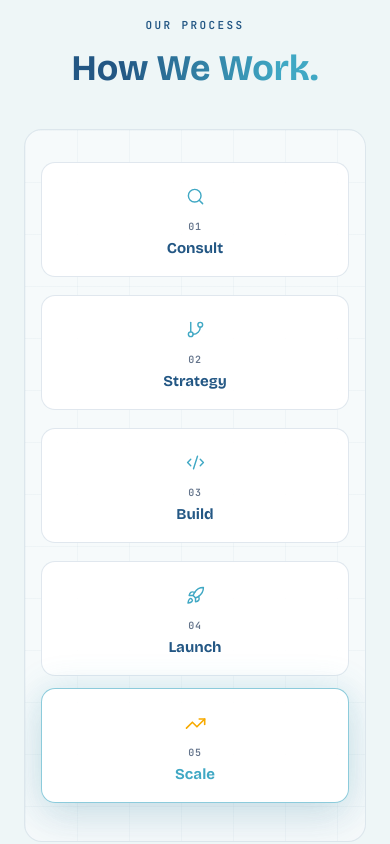
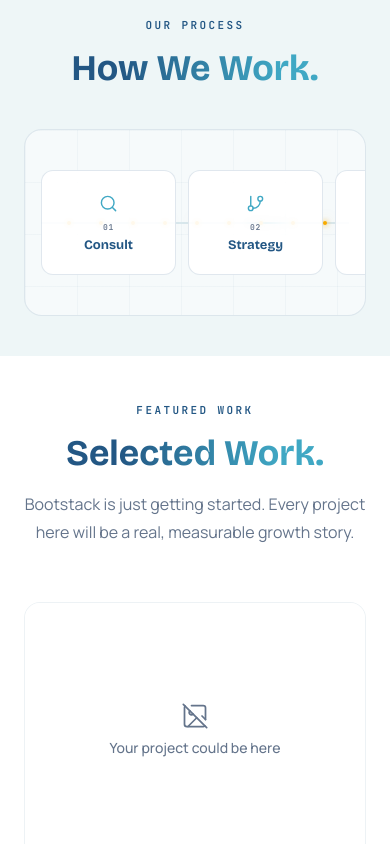
Before and after one commit to shraddharaninayak/Bootstack, a React (Vite) app: page / in a window 390 px wide. Shown: the part 7080-7924 px from the top of the page. Built offline with nearby package versions, Linux system fonts and the light colour scheme.

Commit message:
Update process section and mobile layout

```diff
--- a/src/styles/globals.css
+++ b/src/styles/globals.css
@@ -304,10 +304,6 @@
     transform: translateX(-50%);
   }
 }
-
-/* ============================= */
-/* Hero Heading Highlight */
-/* ============================= */
 
 /* ============================= */
 /* Hero Gradient Heading */
@@ -919,29 +915,80 @@
 @media (max-width: 1024px) {
   .process-flow {
     padding: 3rem 1.5rem;
+    overflow-x: auto;
+    overflow-y: hidden;
   }
 
   .process-connector {
-    display: none;
+    display: block;
+    left: 2rem;
+    right: 2rem;
   }
 
   .process-cards {
-    grid-template-columns: repeat(2, 1fr);
+    display: flex;
+    flex-wrap: nowrap;
+    gap: 12px;
+    width: max-content;
+    min-width: 100%;
+  }
+
+  .process-card {
+    flex: 0 0 150px;
+    min-height: 115px;
+  }
+
+  .process-particle {
+    display: block;
   }
 }
 
 @media (max-width: 640px) {
   .process-flow {
-    padding: 2rem 1rem;
+    padding: 2.5rem 1rem;
     border-radius: 18px;
+    overflow-x: auto;
+    overflow-y: hidden;
   }
 
   .process-cards {
-    grid-template-columns: 1fr;
+    display: flex;
+    flex-wrap: nowrap;
+    gap: 12px;
+    width: max-content;
+    min-width: max-content;
   }
 
   .process-card {
-    min-height: 115px;
+    flex: 0 0 135px;
+    min-height: 105px;
+    padding: 14px 10px;
+    border-radius: 12px;
+  }
+
+  .process-connector {
+    display: block;
+    top: 50%;
+    left: 1rem;
+    right: 1rem;
+  }
+
+  .process-particle {
+    display: block;
+  }
+
+  .process-icon {
+    width: 28px;
+    height: 28px;
+    margin-bottom: 3px;
+  }
+
+  .process-step {
+    font-size: 8px;
+  }
+
+  .process-card h3 {
+    font-size: 13px;
   }
 
   .process-hint {
```
